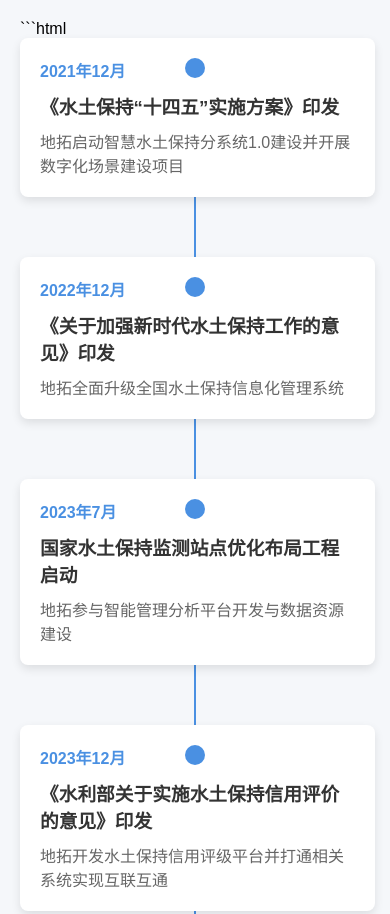
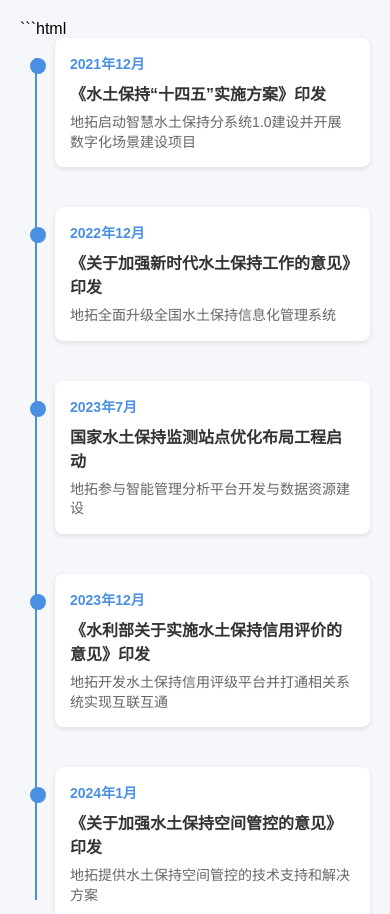
Before and after one commit to Tuxedow/time, a plain HTML site: page index.html in a window 390 px wide. Shown: the top 914 px of the page. Drawn offline with Linux system fonts and the light colour scheme.

Commit message:
Add files via upload

```diff
--- a/index.html
+++ b/index.html
@@ -13,75 +13,71 @@
             padding: 20px;
         }
         .timeline {
-            max-width: 800px;
+            max-width: 100%;
             margin: 0 auto;
             position: relative;
         }
         .timeline::before {
             content: '';
             position: absolute;
-            top: 0;
-            bottom: 0;
-            left: 50%;
+            top: 20px;
+            bottom: 20px;
+            left: 20px;
             width: 2px;
             background-color: #4a90e2;
-            transform: translateX(-50%);
         }
         .event {
-            margin-bottom: 60px;
+            margin-bottom: 40px;
             position: relative;
+            padding-left: 40px;
         }
         .event:last-child {
             margin-bottom: 0;
         }
         .event-content {
             background-color: white;
-            padding: 20px;
+            padding: 15px;
             border-radius: 8px;
-            box-shadow: 0 4px 10px rgba(0, 0, 0, 0.1);
-            width: 45%;
+            box-shadow: 0 2px 5px rgba(0, 0, 0, 0.1);
             position: relative;
             z-index: 1;
         }
         .event-date {
             font-weight: bold;
             color: #4a90e2;
-            margin-bottom: 10px;
+            margin-bottom: 8px;
+            font-size: 14px;
         }
         .event-title {
             color: #333;
-            margin: 0 0 10px 0;
+            margin: 0 0 8px 0;
+            font-size: 16px;
         }
         .event-description {
             color: #666;
             margin: 0;
-        }
-        .event:nth-child(odd) .event-content {
-            float: left;
-        }
-        .event:nth-child(even) .event-content {
-            float: right;
+            font-size: 14px;
+            line-height: 1.4;
         }
         .event-marker {
-            width: 20px;
-            height: 20px;
+            width: 16px;
+            height: 16px;
             background-color: #4a90e2;
             border-radius: 50%;
             position: absolute;
-            left: 50%;
-            transform: translateX(-50%);
+            left: 15px;
             top: 20px;
             z-index: 2;
         }
         @media (max-width: 768px) {
-            .event-content {
-                width: 90%;
+            .timeline::before {
+                left: 15px;
             }
-            .event:nth-child(odd) .event-content,
-            .event:nth-child(even) .event-content {
-                float: none;
-                margin-left: auto;
-                margin-right: auto;
+            .event {
+                padding-left: 35px;
+            }
+            .event-marker {
+                left: 10px;
             }
         }
     </style>
```
